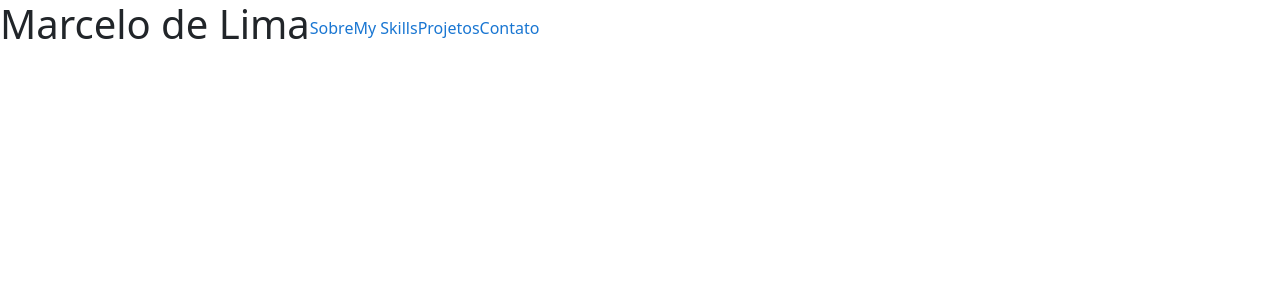
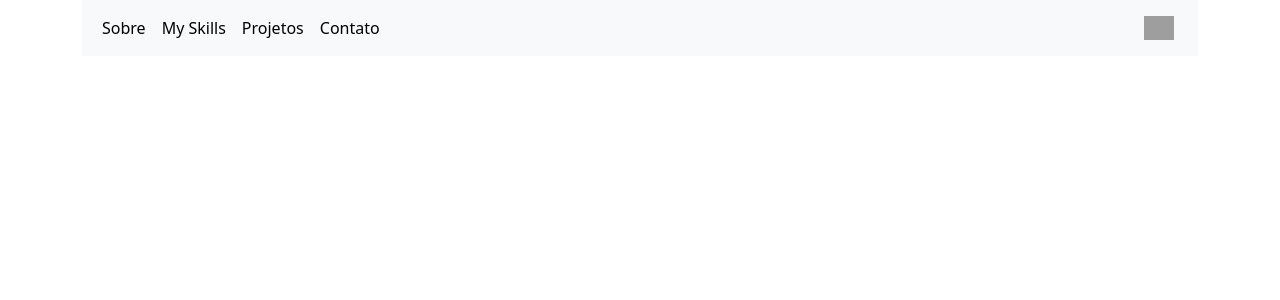
Before and after one commit to Maarceloo/my-app, a React (Create React App) app: page / in a window 1280 px wide. Shown: the top 300 px of the page. Built offline with nearby package versions, Linux system fonts and the light colour scheme; grey boxes are pictures that could not be loaded.

Commit message:
Feat: nav bar finalizada

```diff
--- a/src/Components/Navbar.jsx
+++ b/src/Components/Navbar.jsx
@@ -1,24 +1,57 @@
 import React from "react";
-import Link from "@mui/material/Link";
 
 function Navbar() {
   return (
-    <div className="nav">
-      <h1 className="name">Marcelo de Lima</h1>
-      <div className="navbar">
-        <Link href="#about" underline="none">
-          Sobre
-        </Link>
-        <Link href="#skills" underline="none">
-          My Skills
-        </Link>
-        <Link href="#projects" underline="none">
-          Projetos
-        </Link>
-        <Link href="#contact" underline="none">
-          Contato
-        </Link>
-      </div>
+    <div class="container" id="nav-container">
+      <nav class="navbar navbar-expand-lg bg-body-tertiary">
+        <div class="container-fluid">
+          <button
+            class="navbar-toggler"
+            type="button"
+            data-bs-toggle="collapse"
+            data-bs-target="#navbarTogglerDemo01"
+            aria-controls="navbarTogglerDemo01"
+            aria-expanded="false"
+            aria-label="Toggle navigation"
+          >
+            <span class="navbar-toggler-icon"></span>
+          </button>
+          <div class="collapse navbar-collapse" id="navbarTogglerDemo01">
+            <ul class="navbar-nav me-auto mb-2 mb-lg-0">
+              <li class="nav-item">
+                <a class="nav-link active" aria-current="page" href="#sobre">
+                  Sobre
+                </a>
+              </li>
+              <li class="nav-item">
+                <a class="nav-link active" aria-current="page" href="#skills">
+                  My Skills
+                </a>
+              </li>
+              <li class="nav-item">
+                <a class="nav-link active" aria-current="page" href="#projetos">
+                  Projetos
+                </a>
+              </li>
+              <li class="nav-item">
+                <a class="nav-link active" aria-current="page" href="#contato">
+                  Contato
+                </a>
+              </li>
+            </ul>
+            <nav class="navbar bg-body-tertiary">
+              <div class="container">
+                  <img
+                    src="https://cdn-icons-png.flaticon.com/512/57/57049.png"
+                    alt="Foto Perfil"
+                    width="30"
+                    height="24"
+                  />
+              </div>
+            </nav>
+          </div>
+        </div>
+      </nav>
     </div>
   );
 }
```
